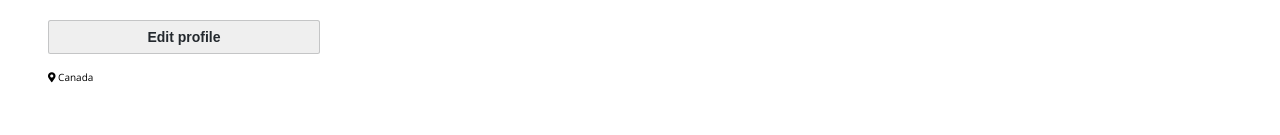
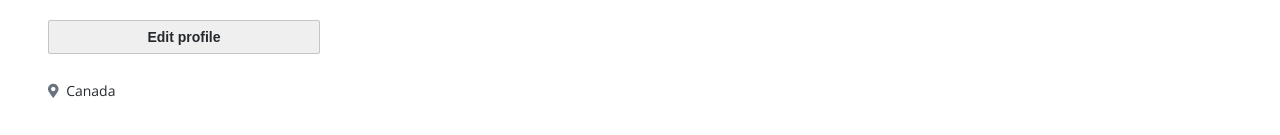
Before and after one commit to SamatarCodes/github, a website: page index.html in a window 1280 px wide. Shown: the part 455-590 px from the top of the page. Drawn offline with nearby package versions, Linux system fonts and the light colour scheme.

Commit message:
added sidebar location

```diff
--- a/index.html
+++ b/index.html
@@ -109,7 +109,7 @@
           <button class="edit-area__button">Edit profile</button>
           <!-- edit location area -->
           <div class="edit-area__location">
-            <i class="fas fa-map-marker-alt"></i>
+            <i class="fas fa-map-marker-alt edit--icon-location"></i>
             <span class="edit-area--country">Canada</span>
           </div>
         </div>
--- /dev/null
+++ b/sass/3-components/_sidebar_location.sass
@@ -0,0 +1,8 @@
+.edit-area__location
+    font-size: 1.4rem
+    padding-top: 1rem
+    color: #24292e
+
+    .edit--icon-location
+        color: #6a737d
+        margin-right: .4rem
--- a/sass/main.sass
+++ b/sass/main.sass
@@ -14,6 +14,7 @@
 // 3 - COMOPONENTS
 @import '3-components/_navbar'
 @import '3-components/_edit-button'
+@import '3-components/_sidebar_location'
 // 4 - LAYOUT
 @import '4-layout/_main-section'
 @import '4-layout/_sidebar'
```
Also changed, not shown: css/styles.css.
